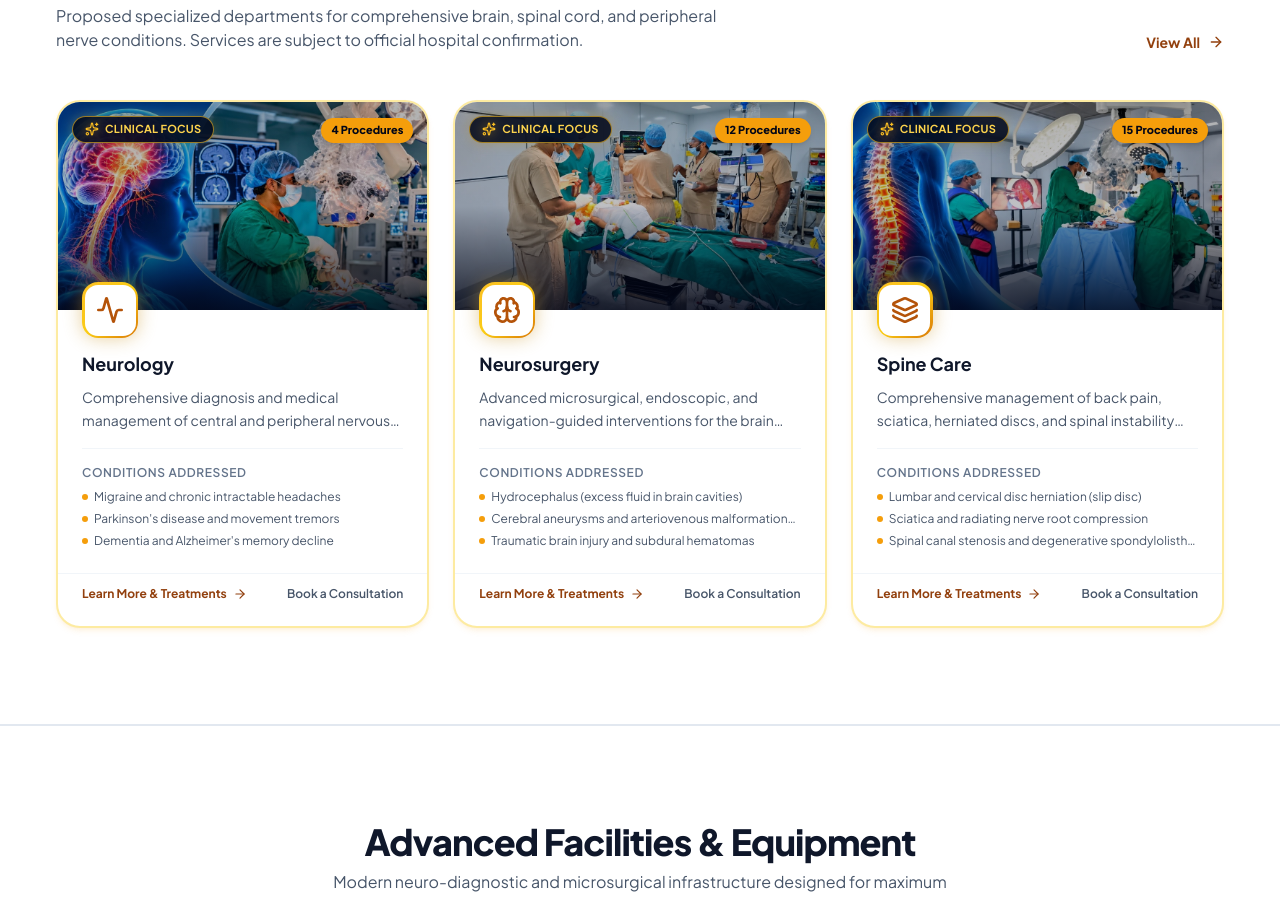
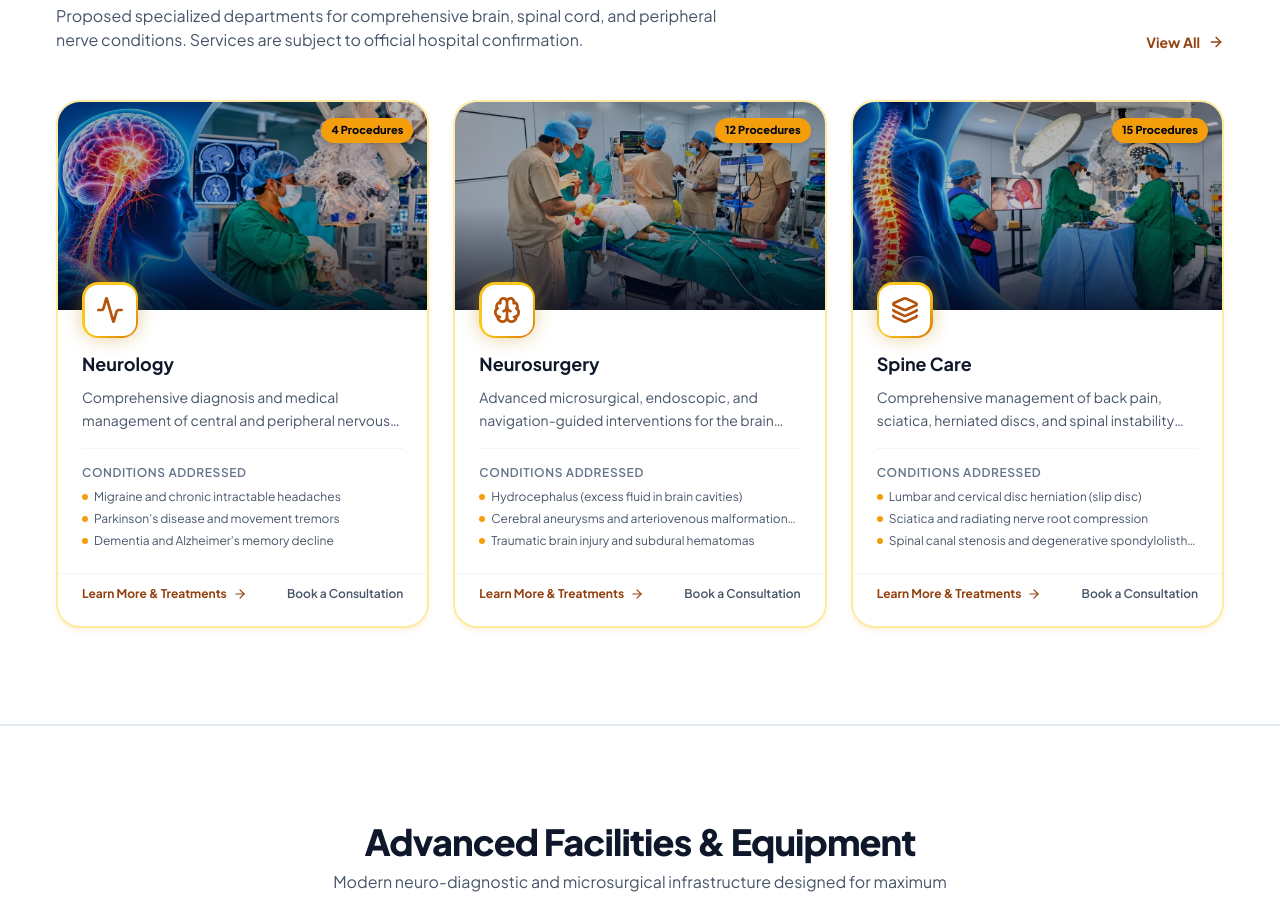
Before and after one commit to 251412/Brain-Spine-and-Neuro-Clinic-Vizianagaram, a React (Vite) app: page / in a window 1280 px wide. Shown: the part 1724-2621 px from the top of the page. Built offline with nearby package versions, Linux system fonts and the light colour scheme; a web font is replaced by a local one.

Commit message:
Remove Clinical Focus badge from Speciality cards

```diff
--- a/src/components/SpecialityCard.jsx
+++ b/src/components/SpecialityCard.jsx
@@ -7,8 +7,7 @@ import {
   Zap,
   ShieldAlert,
   HeartPulse,
-  ArrowRight,
-  Sparkles
+  ArrowRight
 } from 'lucide-react';
 import { useLanguage } from '../context/LanguageContext';
 
@@ -52,13 +51,6 @@ export const SpecialityCard = ({ speciality }) => {
           />
           <div className="absolute inset-0 bg-gradient-to-t from-slate-950/85 via-slate-950/25 to-black/30 pointer-events-none" />
 
-          {/* Clinical Focus Tag on top left */}
-          <div className="absolute top-3.5 left-3.5 z-10">
-            <span className="inline-flex items-center gap-1.5 px-3 py-1 rounded-full bg-slate-950/85 backdrop-blur-md text-[11px] font-bold tracking-wide uppercase text-amber-300 border border-amber-400/60 shadow-[0_0_12px_rgba(201,149,36,0.35)]">
-              <Sparkles className="w-3.5 h-3.5 text-amber-400 drop-shadow-[0_0_6px_rgba(201,149,36,0.8)]" />
-              <span>{language === 'te' ? 'క్లినికల్ విభాగం' : 'Clinical Focus'}</span>
-            </span>
-          </div>
 
           {/* Treatment Count Badge on top right */}
           {treatmentCount > 0 && (
```
